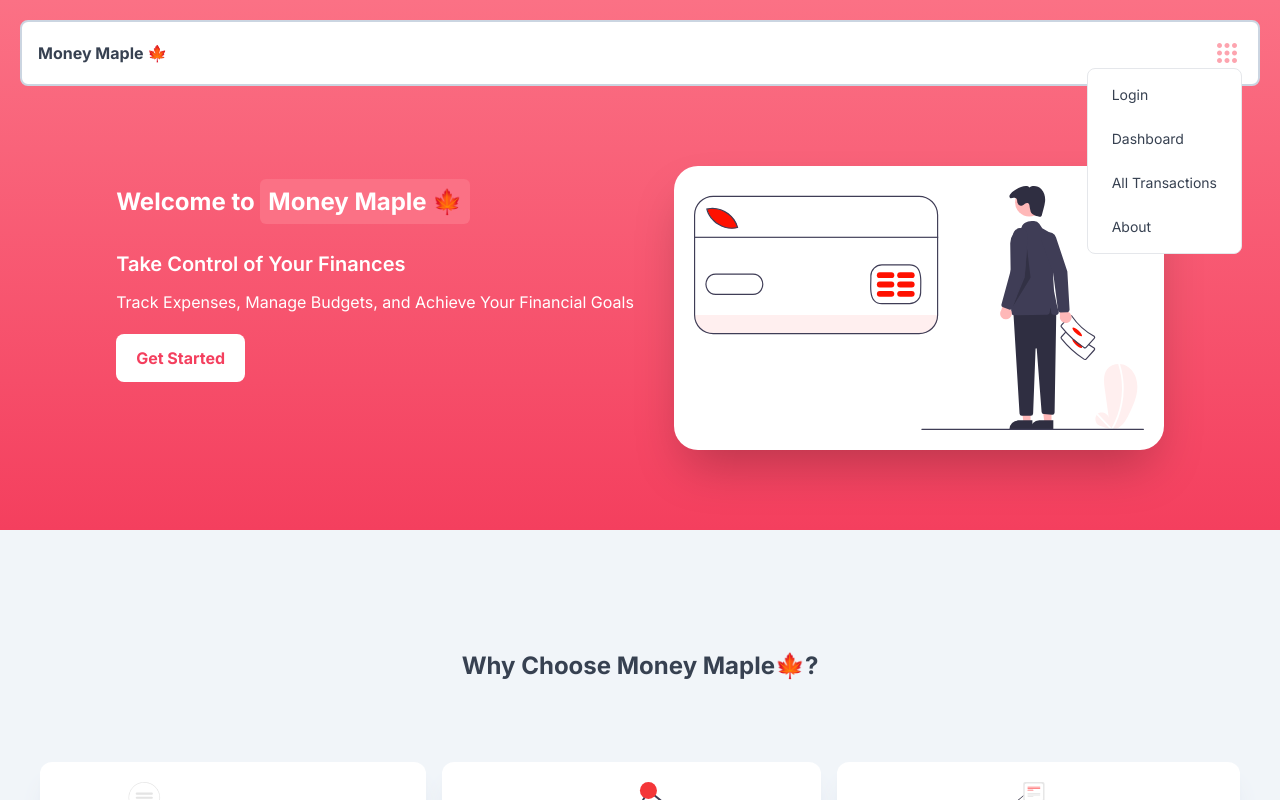
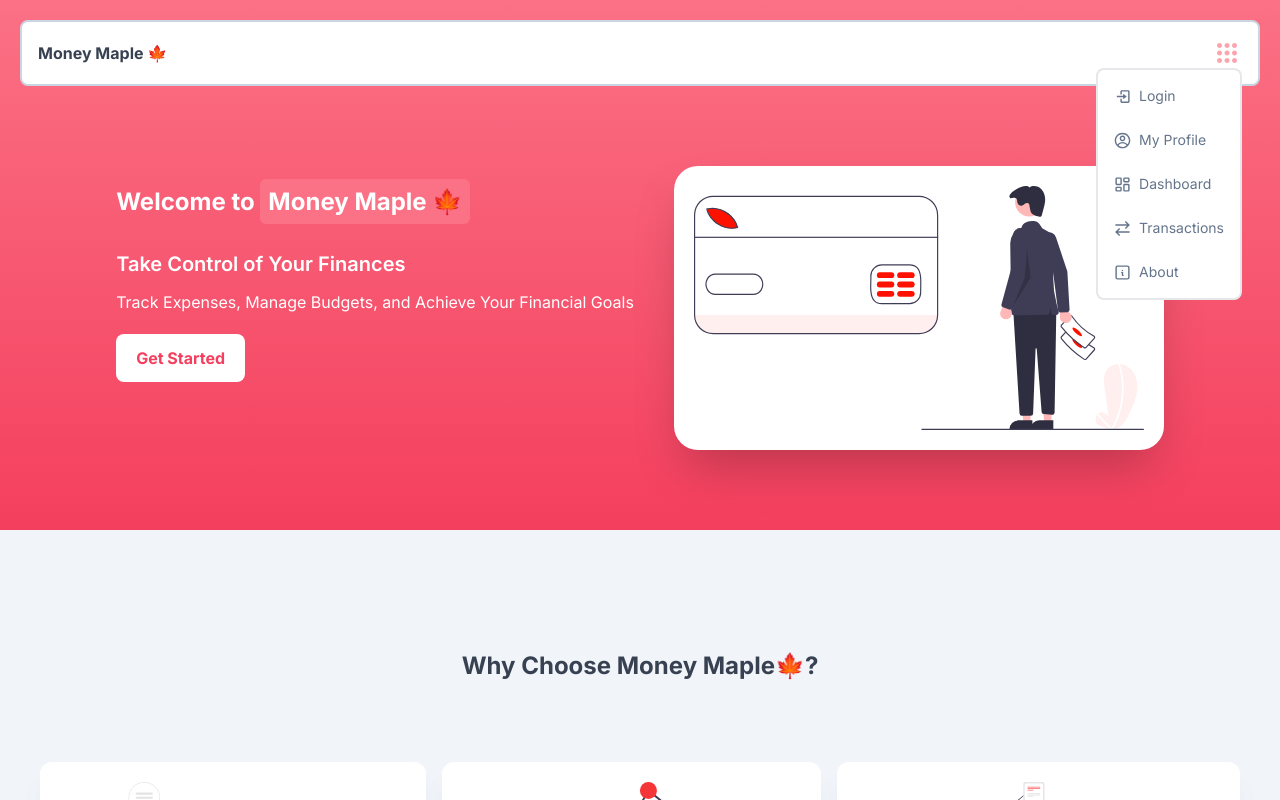
Before and after one commit to anantSinghCross/money-maple, a Next.js app: page / in a window 1280 px wide. Both pictures are taken after a click on the button 1227 px from the left and 53 px from the top of the page. Shown: the top 800 px of the page. Built offline with nearby package versions, Linux system fonts and the light colour scheme.

Commit message:
added meta data to pages

```diff
--- a/app/(main)/about/page.jsx
+++ b/app/(main)/about/page.jsx
@@ -1,4 +1,9 @@
 import React from 'react'
+
+export const metadata = {
+  title: "About - Money Maple🍁",
+  description: "Generated by create next app",
+};
 
 function AboutPage() {
   return (
--- a/app/(main)/add-expense/page.jsx
+++ b/app/(main)/add-expense/page.jsx
@@ -1,9 +1,13 @@
-import Header from "@/components/header";
 import Button from "@/components/ui/Button";
 import { addExpense } from "@/server-actions";
 import { verify } from "jsonwebtoken";
 import { redirect } from "next/dist/server/api-utils";
 import { cookies } from "next/headers";
+
+export const metadata = {
+  title: "About - Money Maple🍁",
+  description: "Generated by create next app",
+};
 
 function AddExpensePage() {
   const token = cookies().get("token");
--- a/app/(main)/all-transactions/page.jsx
+++ b/app/(main)/all-transactions/page.jsx
@@ -6,6 +6,11 @@ import { verify } from 'jsonwebtoken';
 import { cookies } from 'next/headers';
 import { redirect } from 'next/navigation';
 import React from 'react'
+
+export const metadata = {
+  title: "Transactions - Money Maple🍁",
+  description: "Generated by create next app",
+};
 
 async function AllTransactionsPage() {
   const token = cookies().get('token');
--- a/app/(main)/dashboard/page.jsx
+++ b/app/(main)/dashboard/page.jsx
@@ -6,6 +6,11 @@ import { verify } from 'jsonwebtoken'
 import { cookies } from 'next/headers'
 import { redirect } from 'next/navigation'
 import React from 'react'
+
+export const metadata = {
+  title: "Dashboard - Money Maple🍁",
+  description: "Generated by create next app",
+};
 
 async function DashboardPage() {
   const token = cookies().get('token');
--- a/app/(main)/login/page.jsx
+++ b/app/(main)/login/page.jsx
@@ -1,5 +1,4 @@
 'use client'
-
 import Button from "@/components/ui/Button";
 import { useFormState } from "react-dom";
 import { loginUser } from "@/lib/server-actions";
--- a/app/(main)/profile/page.jsx
+++ b/app/(main)/profile/page.jsx
@@ -1,9 +1,46 @@
-import React from 'react'
+import Button from "@/components/ui/Button";
+import { db } from "@/firebase";
+import { COLLECTIONS } from "@/lib/config";
+import { logout } from "@/lib/server-actions";
+import { getDataFromQuerySnapshot } from "@/lib/utils";
+import { collection, getDocs, query, where } from "@firebase/firestore";
+import { verify } from "jsonwebtoken";
+import { redirect } from "next/navigation";
+import { cookies } from "next/headers";
+import React from "react";
 
-function ProfilePage() {
+export const metadata = {
+  title: "My Profile - Money Maple🍁",
+  description: "Generated by create next app",
+};
+
+async function ProfilePage() {
+  const token = cookies().get("token");
+  if (!token) {
+    redirect("/login");
+  }
+  let { email, userId } = verify(token.value, process.env.NEXT_PUBLIC_JWT_SECRET);
+  let usersSnapshot = await getDocs(
+    query(collection(db, COLLECTIONS.USERS), where("email", "==", email))
+  );
+  let users = getDataFromQuerySnapshot(usersSnapshot);
+  if (users.length === 0) {
+    throw new Error("User not found!");
+  }
+  const user = users[0];
   return (
-    <div>ProfilePage</div>
-  )
+    <section className="p-5">
+      <form action={logout}>
+        <div className="flex flex-col gap-5 p-5 rounded-2xl bg-white shadow-lg shadow-slate-200">
+          <div className="flex flex-col gap-2">
+            <h2 className="text-xl font-bold text-slate-600">{`${user.firstName} ${user.lastName}`}</h2>
+            <p className="text-slate-500">{user.email}</p>
+          </div>
+          <Button pendingLabel="Logging out...">Logout</Button>
+        </div>
+      </form>
+    </section>
+  );
 }
 
-export default ProfilePage
+export default ProfilePage;
--- a/app/(main)/signup/page.jsx
+++ b/app/(main)/signup/page.jsx
@@ -1,5 +1,4 @@
 'use client'
-
 import Button from "@/components/ui/Button";
 import { useFormState } from "react-dom";
 import { registerUser } from "@/lib/server-actions";
--- a/app/layout.js
+++ b/app/layout.js
@@ -4,7 +4,7 @@ import "./globals.css";
 const inter = Inter({ subsets: ["latin"] });
 
 export const metadata = {
-  title: "Create Next App",
+  title: "Money Maple🍁",
   description: "Generated by create next app",
 };
 
--- a/components/header/HeaderMenu.jsx
+++ b/components/header/HeaderMenu.jsx
@@ -3,6 +3,11 @@
 import Link from "next/link";
 import React, { useState } from "react";
 import { CgMenuGridO } from "react-icons/cg";
+import { BiLogIn } from "react-icons/bi";
+import { CgProfile } from "react-icons/cg";
+import { LuLayoutDashboard } from "react-icons/lu";
+import { GrTransaction } from "react-icons/gr";
+import { TbInfoSquare } from "react-icons/tb";
 
 function HeaderMenu() {
   const [showMenu, setShowMenu] = useState(false);
@@ -13,18 +18,36 @@ function HeaderMenu() {
       </button>
       {
         showMenu && (
-          <menu className="flex flex-col rounded-lg absolute right-0 gap-2 items-center bg-white p-2 border z-50">
-            <Link className="text-sm hover:bg-slate-100 px-4 py-2 rounded-md w-full text-nowrap" href="/login" onClick={() => setShowMenu(p => !p)}>
-              Login
+          <menu className="flex flex-col rounded-lg absolute text-slate-500 right-0 gap-2 items-center bg-white p-2 border-2 z-50">
+            <Link className="text-sm hover:bg-slate-100 px-2 py-2 rounded-md w-full text-nowrap" href="/login" onClick={() => setShowMenu(p => !p)}>
+              <div className="flex gap-2 items-center">
+                <BiLogIn size={17}/>
+                <p>Login</p>
+              </div>
             </Link>
-            <Link className="text-sm hover:bg-slate-100 px-4 py-2 rounded-md w-full text-nowrap" href="/dashboard" onClick={() => setShowMenu(p => !p)}>
-              Dashboard
+            <Link className="text-sm hover:bg-slate-100 px-2 py-2 rounded-md w-full text-nowrap" href="/profile" onClick={() => setShowMenu(p => !p)}>
+              <div className="flex gap-2 items-center">
+                <CgProfile size={17}/>
+                <p>My Profile</p>
+              </div>
             </Link>
-            <Link className="text-sm hover:bg-slate-100 px-4 py-2 rounded-md w-full text-nowrap" href="/all-transactions" onClick={() => setShowMenu(p => !p)}>
-              All Transactions
+            <Link className="text-sm hover:bg-slate-100 px-2 py-2 rounded-md w-full text-nowrap" href="/dashboard" onClick={() => setShowMenu(p => !p)}>
+              <div className="flex gap-2 items-center">
+                <LuLayoutDashboard size={17}/>
+                <p>Dashboard</p>
+              </div>
             </Link>
-            <Link className="text-sm hover:bg-slate-100 px-4 py-2 rounded-md w-full text-nowrap" href="/about" onClick={() => setShowMenu(p => !p)}>
-              About
+            <Link className="text-sm hover:bg-slate-100 px-2 py-2 rounded-md w-full text-nowrap" href="/all-transactions" onClick={() => setShowMenu(p => !p)}>
+              <div className="flex gap-2 items-center">
+                <GrTransaction size={17}/>
+                <p>Transactions</p>
+              </div>
+            </Link>
+            <Link className="text-sm hover:bg-slate-100 px-2 py-2 rounded-md w-full text-nowrap" href="/about" onClick={() => setShowMenu(p => !p)}>
+              <div className="flex gap-2 items-center">
+                <TbInfoSquare size={17}/>
+                <p>About</p>
+              </div>
             </Link>
           </menu>
         )
--- a/lib/server-actions.js
+++ b/lib/server-actions.js
@@ -110,3 +110,8 @@ export async function loginUser(prevState, formData) {
   //redirect to dashboard
   redirect("/dashboard");
 }
+
+export async function logout () {
+  cookies().delete('token');
+  redirect('/login');
+}
```
Also changed, not shown: lib/utils.js (+11 -0 lines).
